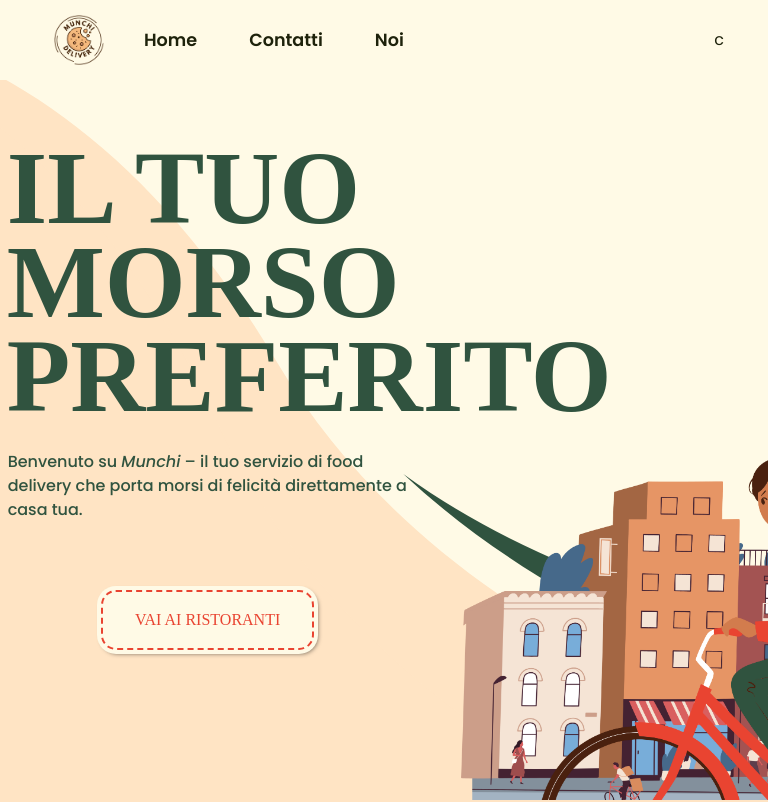
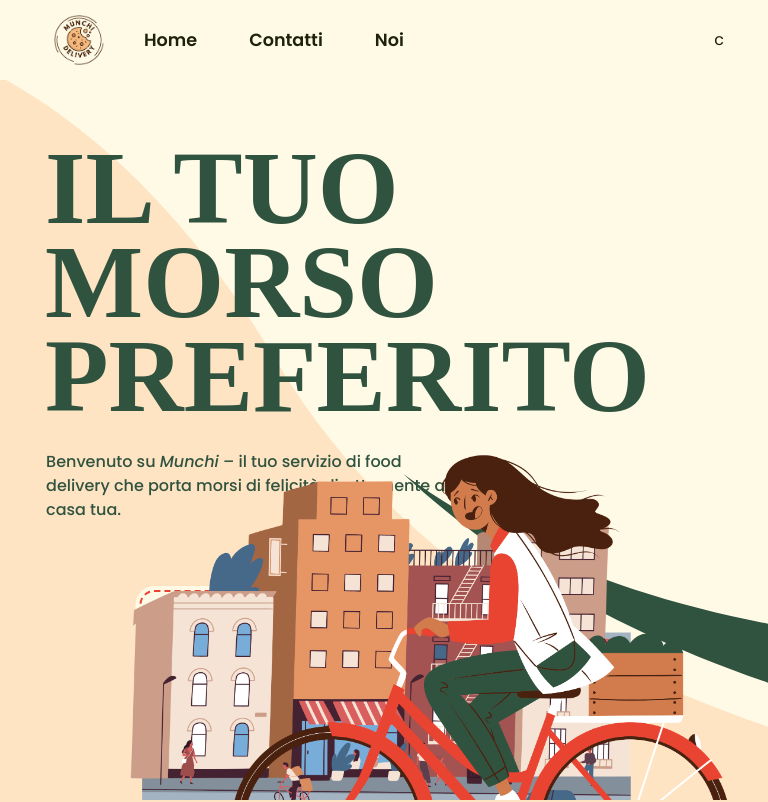
Before and after one commit to sashapoliti/vue-deliveboo, a Vue app: page / in a window 768 px wide. Shown: the top 802 px of the page. Built offline with nearby package versions, Linux system fonts and the light colour scheme; no server answers; a web font is replaced by a local one.

Commit message:
fix jumbo

```diff
--- a/src/pages/HomePage.vue
+++ b/src/pages/HomePage.vue
@@ -368,6 +368,18 @@ export default {
   border-radius: 50px;
 }
 
+@media  screen and (max-width: 1800px) {
+  .rider.animate{
+    transform: translateX(-155vw) !important;
+  }
+}
+
+@media screen and (max-width: 1700px) {
+  .city.animate{
+    transform: translateX(-155vw) !important;
+  }
+}
+
 @media screen and (max-width: 1500px) {
   #jumbotron {
     padding: 80px 20px;
@@ -383,7 +395,18 @@ export default {
       margin-left: 1%;
     }
   }
+  .text.animate {
+    transform: translateX(150vw) !important;
+  }
+  .city.animate{
+    transform: translateX(-160vw) !important;
+  }
+  .rider.animate{
+    transform: translateX(-158vw) !important;
+  }
+
 }
+
 
 @media screen and (max-width: 1300px) {
   #jumbotron {
@@ -393,6 +416,12 @@ export default {
         font-size: 6.5rem;
       }
     }
+  }
+  .city.animate{
+    transform: translateX(-164vw) !important;
+  }
+  .rider.animate{
+    transform: translateX(-162vw) !important;
   }
 }
 
@@ -406,6 +435,15 @@ export default {
       right: 12%;
       top: 35%;
     }
+  }
+  .text.animate {
+    transform: translateX(155vw) !important;
+  }
+  .city.animate{
+    transform: translateX(-172vw) !important;
+  }
+  .rider.animate{
+    transform: translateX(-170vw) !important;
   }
 }
 
@@ -444,6 +482,15 @@ export default {
   }
 }
 
+@media screen and (min-width: 700px) {
+  .city.animate{
+    transform: translateX(-193vw) !important;
+  }
+  .rider.animate{
+    transform: translateX(-190vw) !important;
+  }
+}
+
 @media screen and (max-width: 600px) {
   #jumbotron {
     .text {
@@ -464,4 +511,5 @@ export default {
     }
   }
 }
+
 </style>
```
